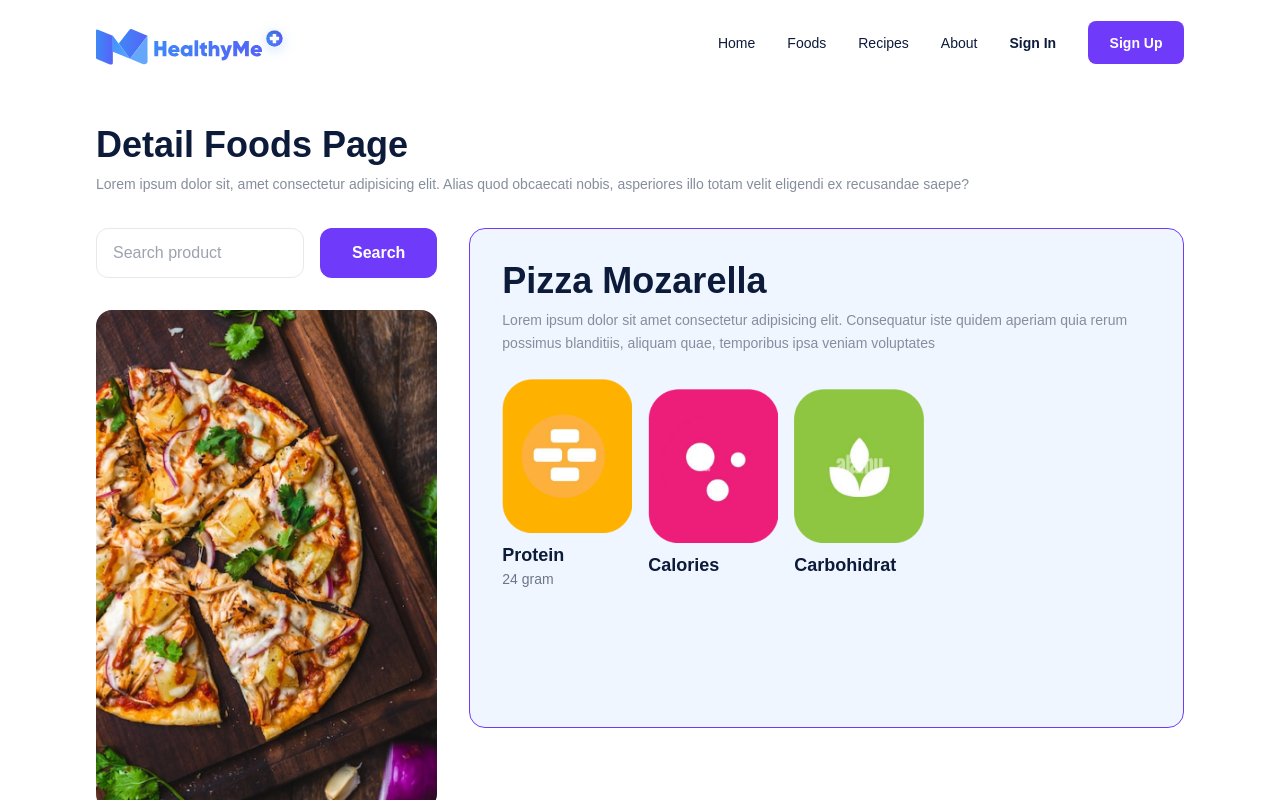
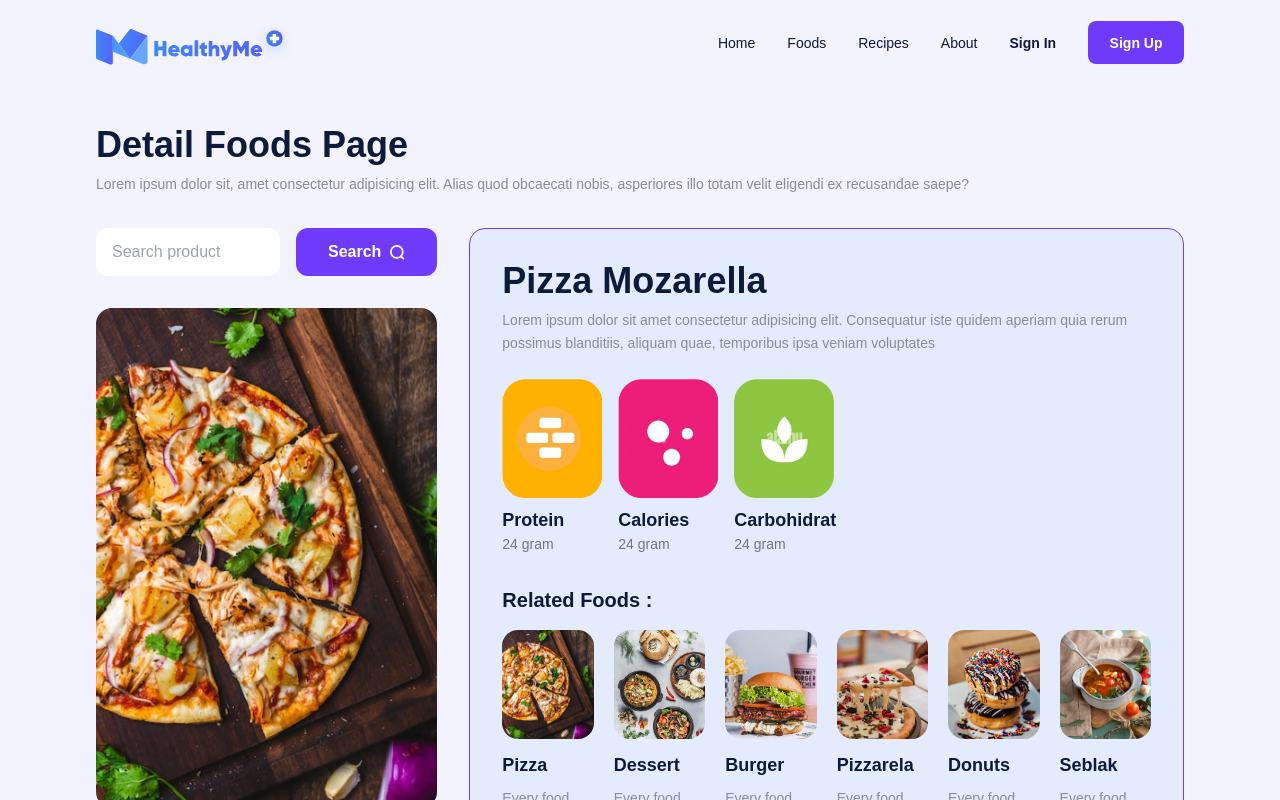
Before and after one commit to ferdianarid/healthyme, a Next.js app: page /foods/1 in a window 1280 px wide. Shown: the top 800 px of the page. Built offline with nearby package versions, Linux system fonts and the light colour scheme.

Commit message:
feat: dev food detail and layout

```diff
--- /dev/null
+++ b/app/foods/[foodDetails]/layout.tsx
@@ -0,0 +1,20 @@
+import { Fragment, ReactNode } from "react"
+import clsx from "clsx"
+import { Description } from "@components/atoms/Text"
+
+const FoodDetailLayout = ({ children }: { children: ReactNode }) => {
+    return (
+        <Fragment>
+            <header className={clsx(
+                "w-full bg-primary-sky",
+                "px-6 tablet:px-8 desktop:px-24 pt-10 pb-20"
+            )}>
+                <h1 className="font-bold text-4xl text-neutral-100 pb-2">Detail Foods Page</h1>
+                <Description>Lorem ipsum dolor sit, amet consectetur adipisicing elit. Alias quod obcaecati nobis, asperiores illo totam velit eligendi ex recusandae saepe?</Description>
+                {children}
+            </header>
+        </Fragment>
+    )
+}
+
+export default FoodDetailLayout
--- a/app/foods/[foodDetails]/page.tsx
+++ b/app/foods/[foodDetails]/page.tsx
@@ -1,4 +1,3 @@
-import clsx from "clsx"
 import Image from "next/image"
 import { Fragment } from "react"
 import { Description } from "@components/atoms/Text"
@@ -6,51 +5,64 @@ import Food1 from "@assets/home/foods/food1.png"
 import ProteinIcons from "@assets/icons/calories.png"
 import FatIcons from "@assets/icons/fat.png"
 import CarboIcons from "@assets/icons/carbohydrate.png"
+import { FoodList } from "@data/index"
+import FoodCard from "@components/organism/Cards/FoodCard"
 
 const FoodDetails = () => {
     return (
         <Fragment>
-            <header className={clsx(
-                "w-full",
-                "px-6 tablet:px-8 desktop:px-24 pt-10 pb-20"
-            )}>
-                <h1 className="font-bold text-4xl text-neutral-100 pb-2">Detail Foods Page</h1>
-                <Description>Lorem ipsum dolor sit, amet consectetur adipisicing elit. Alias quod obcaecati nobis, asperiores illo totam velit eligendi ex recusandae saepe?</Description>
             <div className="grid grid-cols-1 md:grid-cols-6 gap-8 mt-8">
                 <div className="md:col-span-2">
                     <div className="flex flex-col md:flex-row w-full md:space-x-4 space-y-4 md:space-y-0">
-                            <input type="text" className="w-full text-md text-neutral-50 py-3 px-4 bg-neutral-10 rounded-xl border border-neutral-30" placeholder="Search product" />
-                            <button className="w-full md:w-fit py-3 px-8 rounded-xl bg-primary-main hover:bg-primary-hover text-neutral-10 text-md font-semibold">Search</button>
+                        <input type="text" className="w-full focus:outline-none text-md text-neutral-50 py-3 px-4 bg-neutral-10 rounded-xl" placeholder="Search product" />
+                        <button className="w-full flex items-center justify-center md:w-fit py-3 px-8 rounded-xl bg-primary-main hover:bg-primary-hover text-neutral-10 text-md font-semibold">
+                            Search
+                            <svg className="ml-2" width="16" height="16" viewBox="0 0 32 32" fill="none" xmlns="http://www.w3.org/2000/svg">
+                                <circle cx="15.6888" cy="15.6888" r="11.9847" stroke="white" strokeWidth="3.28677" strokeLinecap="round" strokeLinejoin="round" />
+                                <path d="M24.0244 24.647L28.7231 29.3335" stroke="white" strokeWidth="3.28677" strokeLinecap="round" strokeLinejoin="round" />
+                            </svg>
+                        </button>
                     </div>
                     <div className="w-full h-[200px] md:h-[500px] relative">
                         <Image className="rounded-2xl mt-8 w-full" objectFit="cover" src={Food1} layout="fill" alt="pizza" />
                     </div>
                 </div>
                 <div className="md:col-span-4 mt-8 md:mt-0">
-                        <div className="w-full bg-primary-surface bg-opacity-10 border border-primary-main h-[500px] rounded-2xl p-8">
+                    <div className="w-full bg-primary-surface bg-opacity-10 border border-primary-main rounded-2xl p-8">
                         <h1 className="font-bold text-4xl text-neutral-100 pb-2">Pizza Mozarella</h1>
                         <Description>Lorem ipsum dolor sit amet consectetur adipisicing elit. Consequatur iste quidem aperiam quia rerum possimus blanditiis, aliquam quae, temporibus ipsa veniam voluptates</Description>
-                            <div className="flex items-center space-x-4 my-6">
+                        <div className="flex items-start gap-4 my-6">
                             <div className="flex flex-col space-y-2">
-                                    <Image src={ProteinIcons} width={130} height={202} alt="protein" />
+                                <Image src={ProteinIcons} width={100} height={172} alt="protein" />
                                 <div className="">
                                     <h3 className="font-semibold text-neutral-100 text-lg">Protein</h3>
                                     <h3 className="font-normal text-neutral-60 text-sm">24 gram</h3>
                                 </div>
                             </div>
                             <div className="flex flex-col space-y-2">
-                                    <Image src={FatIcons} width={130} height={202} alt="fat" />
+                                <Image src={FatIcons} width={100} height={172} alt="fat" />
+                                <div className="">
                                     <h3 className="font-semibold text-neutral-100 text-lg">Calories</h3>
+                                    <h3 className="font-normal text-neutral-60 text-sm">24 gram</h3>
+                                </div>
                             </div>
                             <div className="flex flex-col space-y-2">
-                                    <Image src={CarboIcons} width={130} height={202} alt="carbo" />
+                                <Image src={CarboIcons} width={100} height={172} alt="carbo" />
+                                <div className="">
                                     <h3 className="font-semibold text-neutral-100 text-lg">Carbohidrat</h3>
+                                    <h3 className="font-normal text-neutral-60 text-sm">24 gram</h3>
+                                </div>
+                            </div>
+                        </div>
+                        <h3 className="font-bold text-neutral-100 mb-4 mt-8 text-xl">Related Foods :</h3>
+                        <div className="grid grid-cols-2 md:grid-cols-6 gap-x-5 gap-y-10">
+                            {FoodList.slice(0, 6).map((item: any) => (
+                                <FoodCard key={item.id} image={item.image} title={item.title} description={item.description} />
+                            ))}
                         </div>
                     </div>
                 </div>
             </div>
-                </div>
-            </header>
         </Fragment>
     )
 }
--- a/app/foods/page.tsx
+++ b/app/foods/page.tsx
@@ -8,7 +8,7 @@ const Foods = () => {
     return (
         <Fragment>
             <header className={clsx(
-                "w-full",
+                "w-full bg-primary-sky",
                 "px-6 tablet:px-8 desktop:px-24 pt-10 pb-20"
             )}>
                 <h1 className="font-bold text-4xl text-neutral-100 pb-2">Foods Page</h1>
--- a/components/organism/Navbar.tsx
+++ b/components/organism/Navbar.tsx
@@ -18,7 +18,7 @@ const Navbar = () => {
     ]
     return (
         <Fragment>
-            <nav className="w-full">
+            <nav className="w-full bg-primary-sky">
                 <div className="px-5 tablet:px-8 py-5 desktop:px-24 mx-auto w-full flex items-center justify-between">
                     <div className="w-full flex items-center justify-between">
                         <Link href="/">
@@ -47,12 +47,12 @@ const Navbar = () => {
                             {!isOpen
                                 ? (
                                     <svg width="24" height="24" viewBox="0 0 24 24" fill="none" xmlns="http://www.w3.org/2000/svg">
-                                        <path fillRule="evenodd" clipRule="evenodd" d="M0.800781 2.00039C0.800781 1.57604 0.969352 1.16908 1.26941 0.86902C1.56947 0.568962 1.97643 0.400391 2.40078 0.400391H21.6008C22.0251 0.400391 22.4321 0.568962 22.7322 0.86902C23.0322 1.16908 23.2008 1.57604 23.2008 2.00039C23.2008 2.42474 23.0322 2.8317 22.7322 3.13176C22.4321 3.43182 22.0251 3.60039 21.6008 3.60039H2.40078C1.97643 3.60039 1.56947 3.43182 1.26941 3.13176C0.969352 2.8317 0.800781 2.42474 0.800781 2.00039ZM0.800781 10.0004C0.800781 9.57604 0.969352 9.16908 1.26941 8.86902C1.56947 8.56896 1.97643 8.40039 2.40078 8.40039H21.6008C22.0251 8.40039 22.4321 8.56896 22.7322 8.86902C23.0322 9.16908 23.2008 9.57604 23.2008 10.0004C23.2008 10.4247 23.0322 10.8317 22.7322 11.1318C22.4321 11.4318 22.0251 11.6004 21.6008 11.6004H2.40078C1.97643 11.6004 1.56947 11.4318 1.26941 11.1318C0.969352 10.8317 0.800781 10.4247 0.800781 10.0004ZM0.800781 18.0004C0.800781 17.576 0.969352 17.1691 1.26941 16.869C1.56947 16.569 1.97643 16.4004 2.40078 16.4004H21.6008C22.0251 16.4004 22.4321 16.569 22.7322 16.869C23.0322 17.1691 23.2008 17.576 23.2008 18.0004C23.2008 18.4247 23.0322 18.8317 22.7322 19.1318C22.4321 19.4318 22.0251 19.6004 21.6008 19.6004H2.40078C1.97643 19.6004 1.56947 19.4318 1.26941 19.1318C0.969352 18.8317 0.800781 18.4247 0.800781 18.0004Z" fill="#000" />
+                                        <path fillRule="evenodd" clipRule="evenodd" d="M0.800781 2.00039C0.800781 1.57604 0.969352 1.16908 1.26941 0.86902C1.56947 0.568962 1.97643 0.400391 2.40078 0.400391H21.6008C22.0251 0.400391 22.4321 0.568962 22.7322 0.86902C23.0322 1.16908 23.2008 1.57604 23.2008 2.00039C23.2008 2.42474 23.0322 2.8317 22.7322 3.13176C22.4321 3.43182 22.0251 3.60039 21.6008 3.60039H2.40078C1.97643 3.60039 1.56947 3.43182 1.26941 3.13176C0.969352 2.8317 0.800781 2.42474 0.800781 2.00039ZM0.800781 10.0004C0.800781 9.57604 0.969352 9.16908 1.26941 8.86902C1.56947 8.56896 1.97643 8.40039 2.40078 8.40039H21.6008C22.0251 8.40039 22.4321 8.56896 22.7322 8.86902C23.0322 9.16908 23.2008 9.57604 23.2008 10.0004C23.2008 10.4247 23.0322 10.8317 22.7322 11.1318C22.4321 11.4318 22.0251 11.6004 21.6008 11.6004H2.40078C1.97643 11.6004 1.56947 11.4318 1.26941 11.1318C0.969352 10.8317 0.800781 10.4247 0.800781 10.0004ZM0.800781 18.0004C0.800781 17.576 0.969352 17.1691 1.26941 16.869C1.56947 16.569 1.97643 16.4004 2.40078 16.4004H21.6008C22.0251 16.4004 22.4321 16.569 22.7322 16.869C23.0322 17.1691 23.2008 17.576 23.2008 18.0004C23.2008 18.4247 23.0322 18.8317 22.7322 19.1318C22.4321 19.4318 22.0251 19.6004 21.6008 19.6004H2.40078C1.97643 19.6004 1.56947 19.4318 1.26941 19.1318C0.969352 18.8317 0.800781 18.4247 0.800781 18.0004Z" fill="#6F3AFA" />
                                     </svg>
                                 )
                                 : (
                                     <svg className="mb-3" width="24" height="24" viewBox="0 0 20 20" fill="none" xmlns="http://www.w3.org/2000/svg">
-                                        <path fillRule="evenodd" clipRule="evenodd" d="M0.868532 0.868532C1.49337 0.243693 2.50643 0.243693 3.13127 0.868532L9.9999 7.73716L16.8685 0.868532C17.4934 0.243693 18.5064 0.243693 19.1313 0.868532C19.7561 1.49337 19.7561 2.50643 19.1313 3.13127L12.2626 9.9999L19.1313 16.8685C19.7561 17.4934 19.7561 18.5064 19.1313 19.1313C18.5064 19.7561 17.4934 19.7561 16.8685 19.1313L9.9999 12.2626L3.13127 19.1313C2.50643 19.7561 1.49337 19.7561 0.868532 19.1313C0.243693 18.5064 0.243693 17.4934 0.868532 16.8685L7.73716 9.9999L0.868532 3.13127C0.243693 2.50643 0.243693 1.49337 0.868532 0.868532Z" fill="#000" />
+                                        <path fillRule="evenodd" clipRule="evenodd" d="M0.868532 0.868532C1.49337 0.243693 2.50643 0.243693 3.13127 0.868532L9.9999 7.73716L16.8685 0.868532C17.4934 0.243693 18.5064 0.243693 19.1313 0.868532C19.7561 1.49337 19.7561 2.50643 19.1313 3.13127L12.2626 9.9999L19.1313 16.8685C19.7561 17.4934 19.7561 18.5064 19.1313 19.1313C18.5064 19.7561 17.4934 19.7561 16.8685 19.1313L9.9999 12.2626L3.13127 19.1313C2.50643 19.7561 1.49337 19.7561 0.868532 19.1313C0.243693 18.5064 0.243693 17.4934 0.868532 16.8685L7.73716 9.9999L0.868532 3.13127C0.243693 2.50643 0.243693 1.49337 0.868532 0.868532Z" fill="#6F3AFA" />
                                     </svg>
 
                                 )}
--- a/package.json
+++ b/package.json
@@ -14,7 +14,8 @@
     "clsx": "^1.2.1",
     "next": "13.0.3",
     "react": "18.2.0",
-    "react-dom": "18.2.0"
+    "react-dom": "18.2.0",
+    "swiper": "^8.4.4"
   },
   "devDependencies": {
     "@types/node": "18.11.9",
--- a/tailwind.config.js
+++ b/tailwind.config.js
@@ -42,7 +42,8 @@ module.exports = {
                     main: "#6F3AFA",
                     surface: "#65A8FB",
                     hover: "#3A8EF6",
-                    focus: "#3D93FF"
+                    focus: "#3D93FF",
+                    sky: "#F3F3FD"
                 },
                 secondary: {
                     main: "#FEE2C5",
```
Also changed, not shown: containers/home/Hero.tsx (+10 -4 lines), 1 other file (tests, documents, lock files or other folders). Lines whose indentation alone changed are shown as unchanged.
